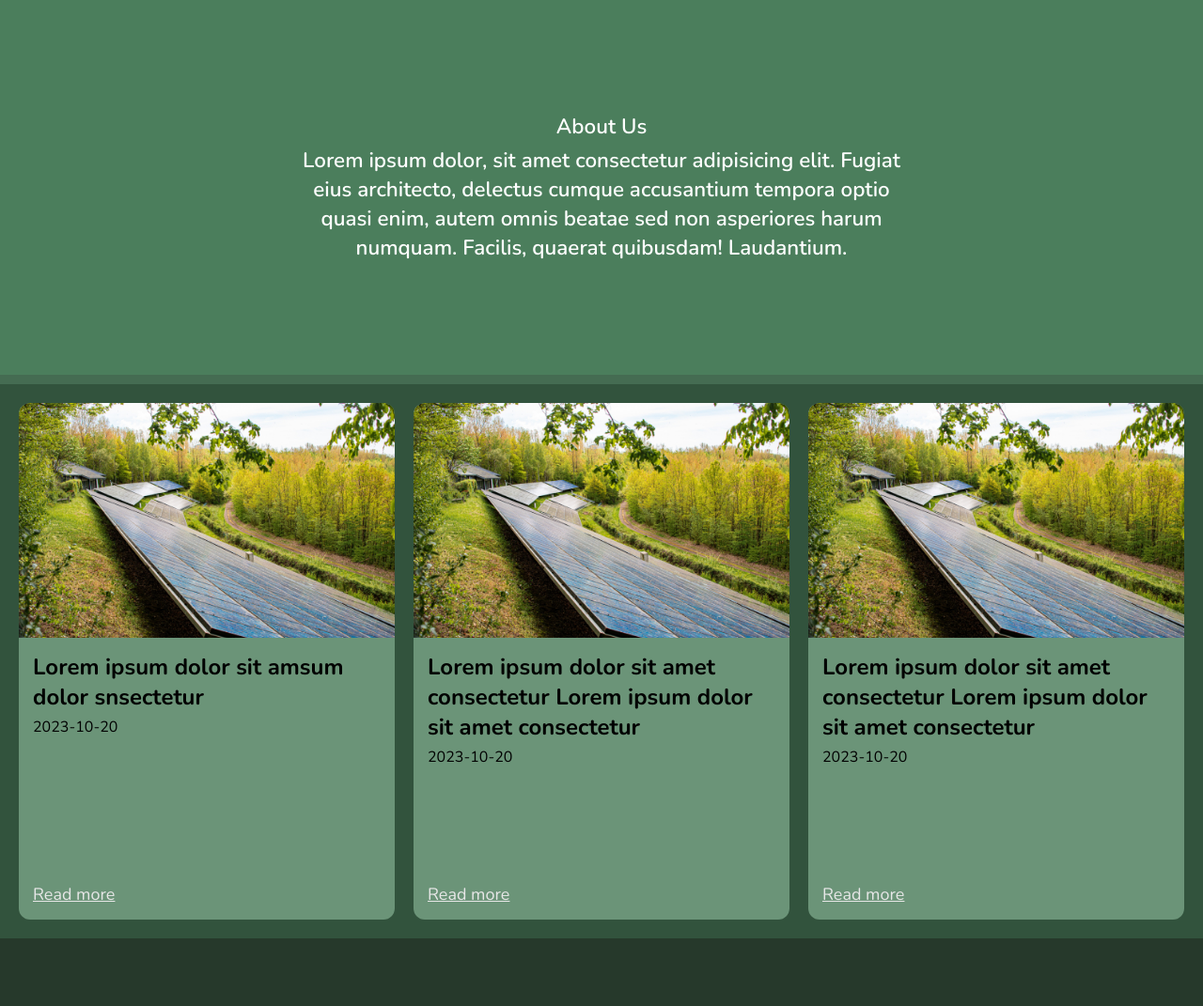
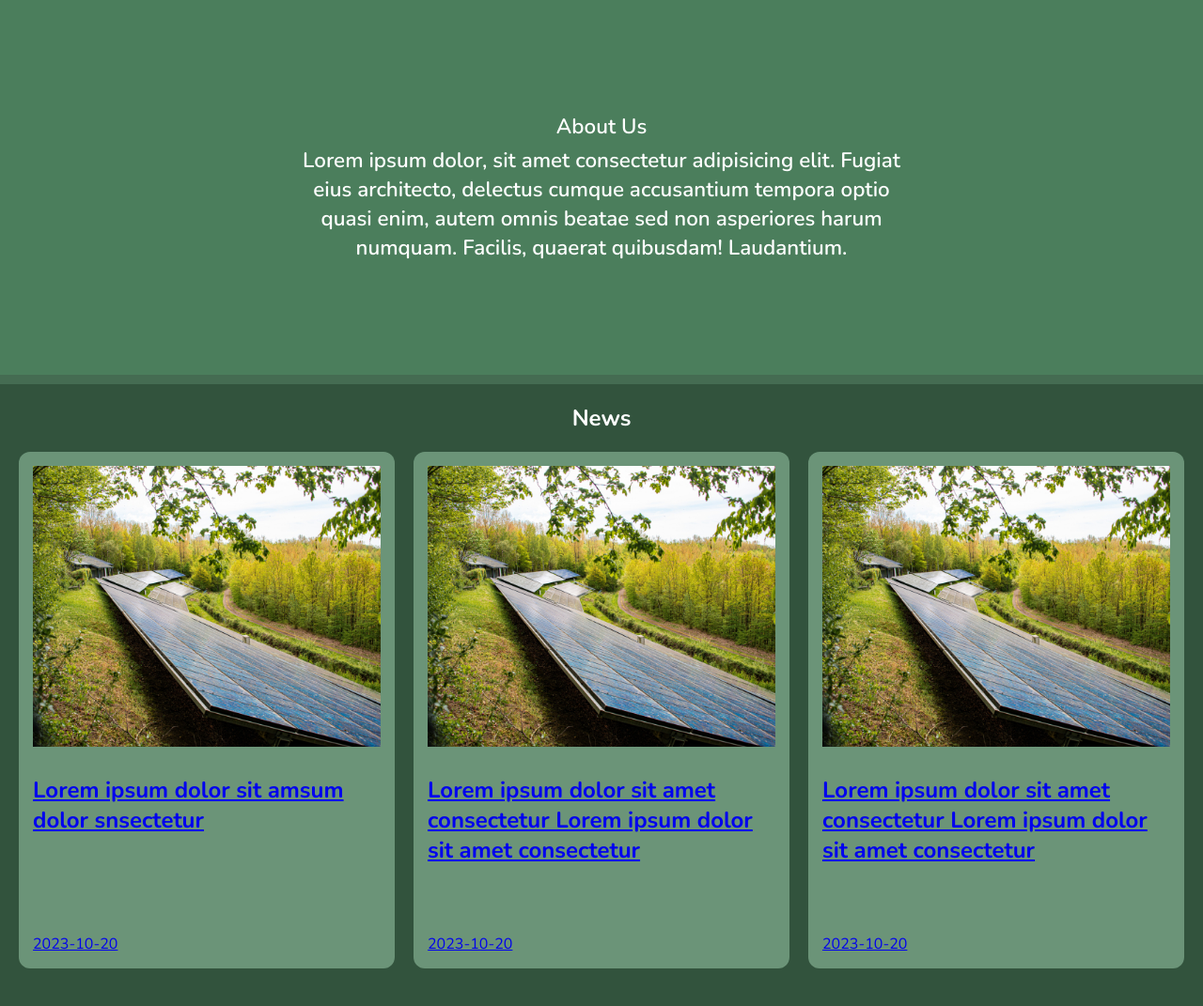
Before and after one commit to JacTBB/IT1166-EcoVision, a Flask app: page / in a window 1280 px wide. Shown: the part 811-1882 px from the top of the page at 94% size. Before the commit the page ends 1810 px from the top, so only its background shows below. Run offline with Flask 3, Linux system fonts and the light colour scheme.

Commit message:
reeeeeeeeeeeeeeeeeee

```diff
--- a/static/css/main.css
+++ b/static/css/main.css
@@ -134,10 +134,12 @@ h1 {
 .home-news {
   background-color: #32533d;
   display: flex;
-  flex-direction: row;
+  flex-direction: column;
   justify-content: center;
   align-items: center;
   width: 100%;
+  padding: 20px;
+  color: white;
 }
 
 .home-news .row {
@@ -230,6 +232,7 @@ h1 {
   background-color: #578166;
   color: white;
   border-radius: 16px;
+  transition: 0.3s;
 }
 
 .featured-news img {
@@ -239,6 +242,8 @@ h1 {
   object-fit: cover;
   object-position: center;
   border-radius: 16px;
+  transition: 0.3s;
+  pointer-events: none;
 }
 
 .featured-news:hover img {
@@ -310,6 +315,7 @@ h1 {
   height: 100%;
   width: 100%;
   background-size: cover;
+  pointer-events: none;
 }
 
 .news-section .news-column > a:hover .catalog-image-container > img {
--- a/templates/index.html
+++ b/templates/index.html
@@ -21,20 +21,22 @@
   </div>
 
   <div class="home-news">
+    <h2>News</h2>
     <div class="row">
       {% for key, value in news %} {% if key <= "3" %}
-      <div class="catalog postid_{{ value.postid }}">
-        <img src="{{ url_for('static', filename='images/' + value.image) }}" />
-        <div>
-          <div>
+      <a href="{{ url_for('news', postid=value.postid) }}"
+        ><div class="catalog postid_{{ value.postid }}">
+          <div class="catalog-image-container">
+            <img
+              src="{{ url_for('static', filename='images/' + value.image) }}"
+            />
+          </div>
+          <div class="news-head">
             <h2>{{ value.title }}</h2>
             <p class="news-date">{{ value.date }}</p>
           </div>
-          <div>
-            <a href="#" class="readmore">Read more</a>
-          </div>
         </div>
-      </div>
+      </a>
       {% endif %} {% endfor %}
     </div>
   </div>
```
